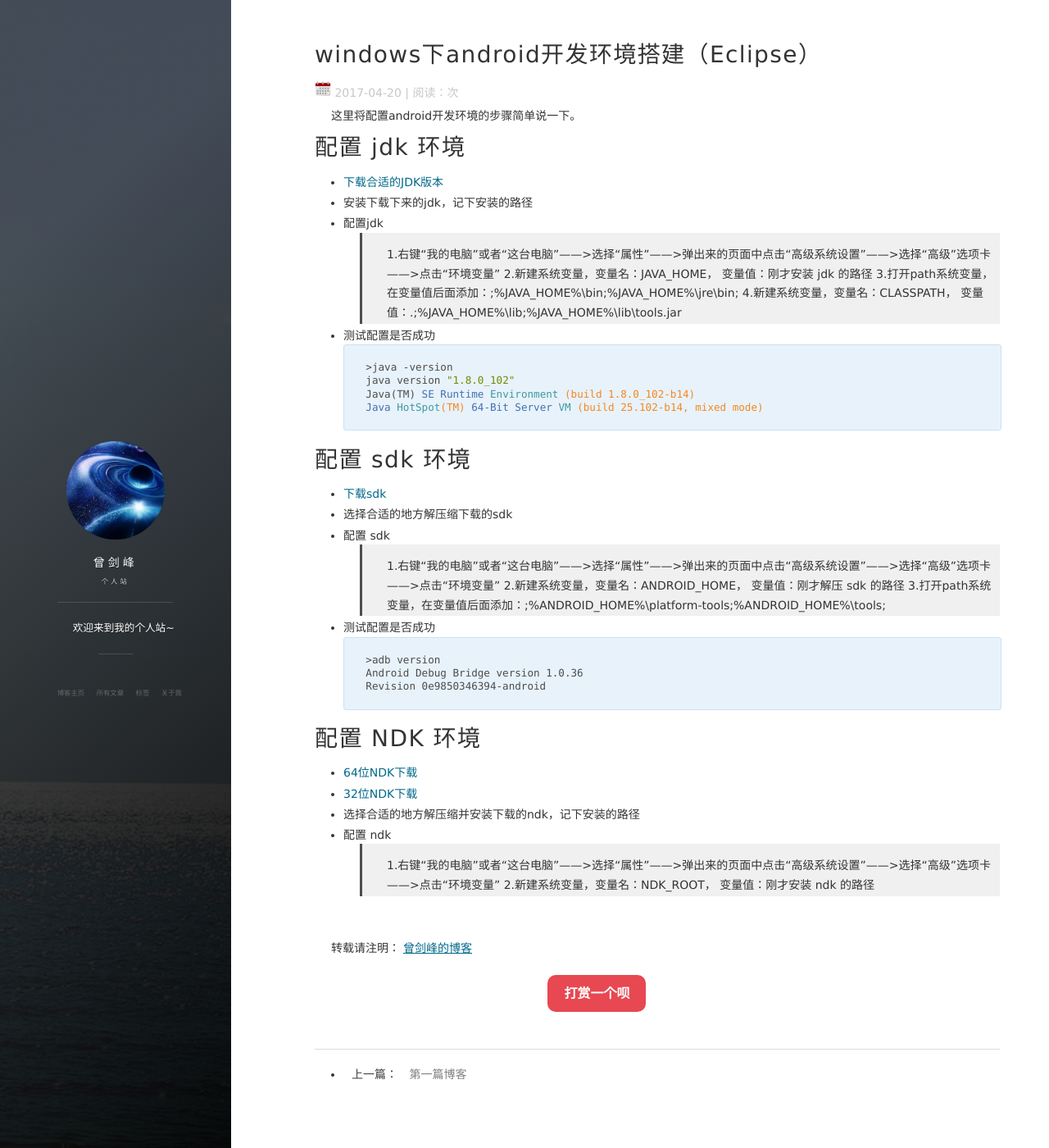
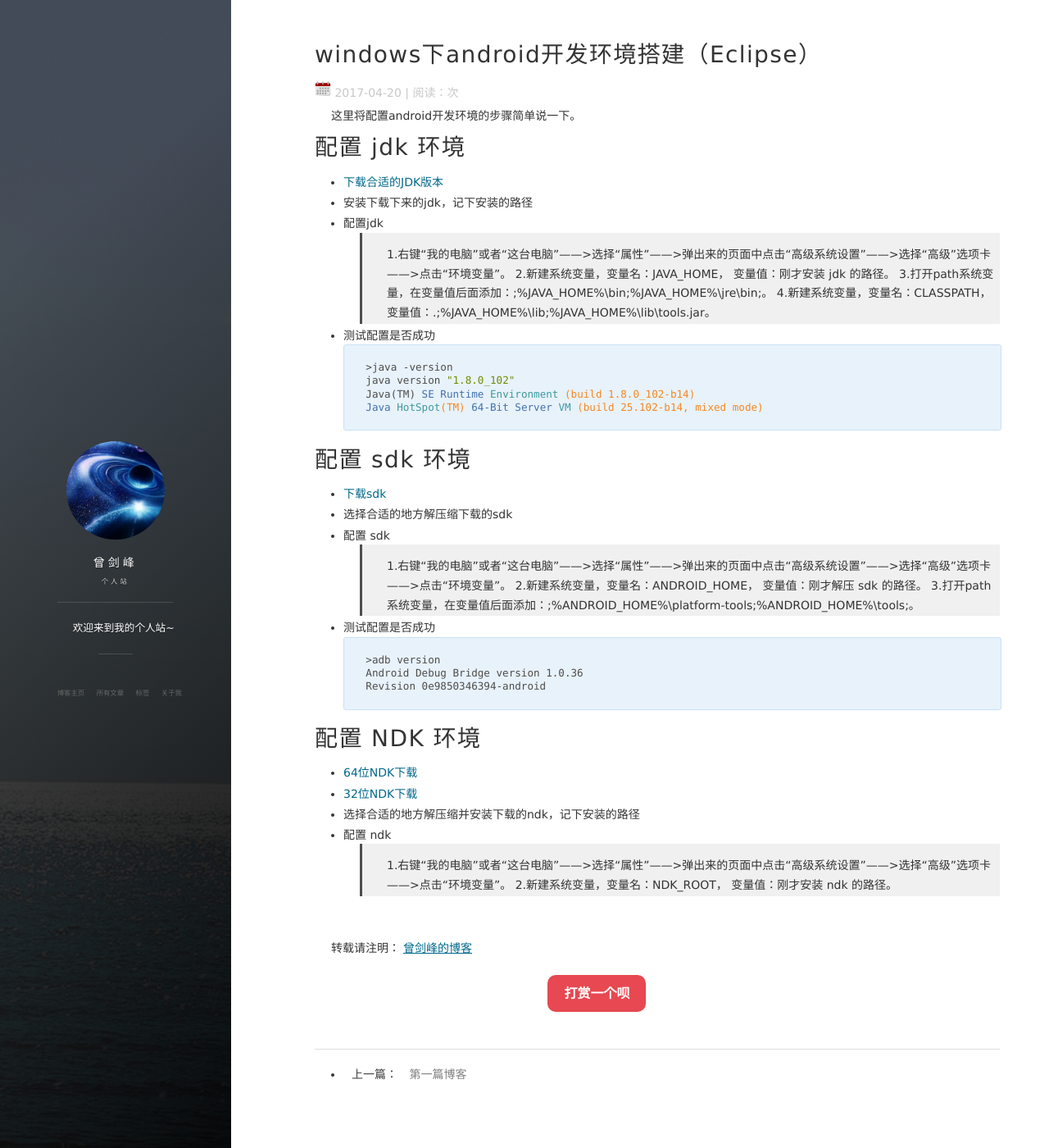
Before and after one commit to surZeng/surzeng.github.io, a Jekyll site: the page built from _posts/2017-04-20-windows下android开发环境搭建（Eclipse）.md, in a window 1280 px wide and 1400 px high. Shown: the whole window at 82% size. Built offline with Jekyll 4.4.1, drawn with Linux system fonts in a browser that asks for light colours; nearby versions of some CDN libraries; comment, search, counter and statistics services are not loaded.

Commit message:
更新格式

````diff
--- a/_posts/2017-04-20-自己的心得.md
+++ b/_posts/2017-04-20-windows下android开发环境搭建（Eclipse）.md
@@ -14,12 +14,12 @@ tag: android
 * [下载合适的JDK版本](http://www.oracle.com/technetwork/java/javase/downloads/index.html)
 * 安装下载下来的jdk，记下安装的路径
 * 配置jdk
-> 1.右键“我的电脑”或者“这台电脑”——>选择“属性”——>弹出来的页面中点击“高级系统设置”——>选择“高级”选项卡——>点击“环境变量”
-> 2.新建系统变量，变量名：JAVA_HOME， 变量值：刚才安装 jdk 的路径
-> 3.打开path系统变量，在变量值后面添加：;%JAVA_HOME%\bin;%JAVA_HOME%\jre\bin;
-> 4.新建系统变量，变量名：CLASSPATH， 变量值：.;%JAVA_HOME%\lib;%JAVA_HOME%\lib\tools.jar
+> 1.右键“我的电脑”或者“这台电脑”——>选择“属性”——>弹出来的页面中点击“高级系统设置”——>选择“高级”选项卡——>点击“环境变量”。
+> 2.新建系统变量，变量名：JAVA_HOME， 变量值：刚才安装 jdk 的路径。
+> 3.打开path系统变量，在变量值后面添加：;%JAVA_HOME%\bin;%JAVA_HOME%\jre\bin;。
+> 4.新建系统变量，变量名：CLASSPATH， 变量值：.;%JAVA_HOME%\lib;%JAVA_HOME%\lib\tools.jar。
 * 测试配置是否成功
-```
+```bash
 >java -version
 java version "1.8.0_102"
 Java(TM) SE Runtime Environment (build 1.8.0_102-b14)
@@ -30,11 +30,11 @@ Java HotSpot(TM) 64-Bit Server VM (build 25.102-b14, mixed mode)
 * [下载sdk](https://dl.google.com/android/android-sdk_r24.4.1-windows.zip)
 * 选择合适的地方解压缩下载的sdk
 * 配置 sdk
-> 1.右键“我的电脑”或者“这台电脑”——>选择“属性”——>弹出来的页面中点击“高级系统设置”——>选择“高级”选项卡——>点击“环境变量”
-> 2.新建系统变量，变量名：ANDROID_HOME， 变量值：刚才解压 sdk 的路径
-> 3.打开path系统变量，在变量值后面添加：;%ANDROID_HOME%\platform-tools;%ANDROID_HOME%\tools;
+> 1.右键“我的电脑”或者“这台电脑”——>选择“属性”——>弹出来的页面中点击“高级系统设置”——>选择“高级”选项卡——>点击“环境变量”。
+> 2.新建系统变量，变量名：ANDROID_HOME， 变量值：刚才解压 sdk 的路径。
+> 3.打开path系统变量，在变量值后面添加：;%ANDROID_HOME%\platform-tools;%ANDROID_HOME%\tools;。
 * 测试配置是否成功
-```
+```bash
 >adb version
 Android Debug Bridge version 1.0.36
 Revision 0e9850346394-android
@@ -45,8 +45,8 @@ Revision 0e9850346394-android
 * [32位NDK下载](https://dl.google.com/android/repository/android-ndk-r13b-windows-x86_64.zip)
 * 选择合适的地方解压缩并安装下载的ndk，记下安装的路径
 * 配置 ndk
-> 1.右键“我的电脑”或者“这台电脑”——>选择“属性”——>弹出来的页面中点击“高级系统设置”——>选择“高级”选项卡——>点击“环境变量”
-> 2.新建系统变量，变量名：NDK_ROOT， 变量值：刚才安装 ndk 的路径
+> 1.右键“我的电脑”或者“这台电脑”——>选择“属性”——>弹出来的页面中点击“高级系统设置”——>选择“高级”选项卡——>点击“环境变量”。
+> 2.新建系统变量，变量名：NDK_ROOT， 变量值：刚才安装 ndk 的路径。
 
 <br>
 
````
